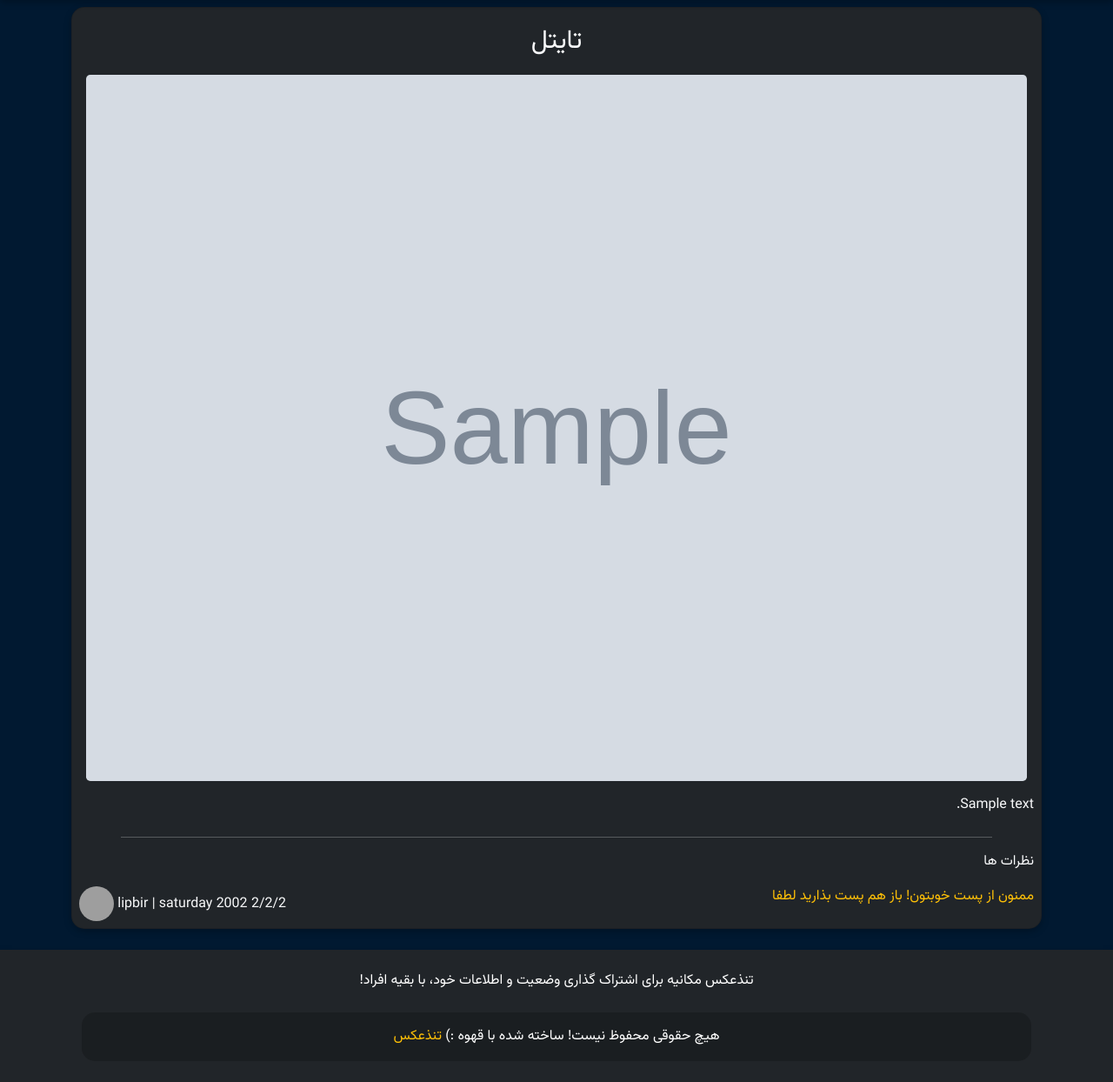
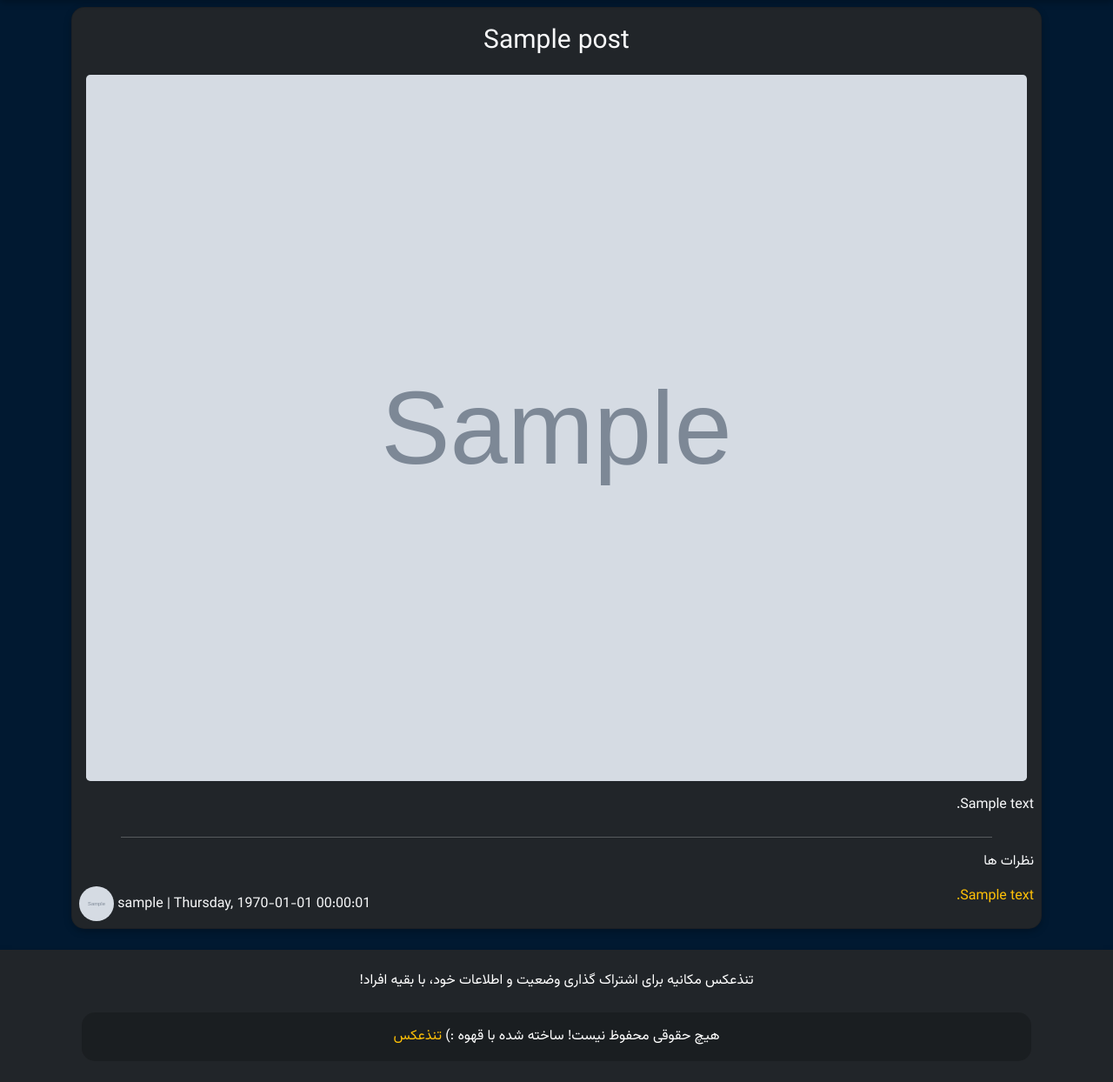
Before and after one commit to bigbardia/tanzax, a Flask app: page /posts/1 in a window 1280 px wide. Shown: the part 56-1300 px from the top of the page at 87% size. Run offline with Flask 2, Linux system fonts and the light colour scheme; tables that the repository leaves empty hold one stand-in row (values such as "Sample post"); grey boxes marked "Sample" are stand-in pictures; some libraries are stand-ins or nearby versions; grey boxes are pictures that could not be loaded.

Commit message:
added comment

```diff
--- a/templates/post.html
+++ b/templates/post.html
@@ -16,7 +16,7 @@
             <div class="card my-4 bg-dark post-col p-2">
 
                 <p class="text-light my-2 text-center post-view-title">
-                    تایتل
+                    {{post.title}}
                 </p>
 
                 {% if post.file_url %}
@@ -35,23 +35,23 @@
                     نظرات ها
                 </p>
 
-
+                {% for comment in post.comments %}
                 <div class="row">
                     <div class="col-8">
                         <p class="text-warning">
-                            ممنون از پست خوبتون! باز هم پست بذارید لطفا
+                            {{comment.text}}
                         </p>
                     </div>
 
                     <div class="col-4" style="direction: ltr;">
-                        <img src="/media/default.jpeg" alt="" class="rounded-circle user-image">
+                        <img src="{{comment.commenter.image_url}}" alt="" class="rounded-circle user-image">
 
-                        <span class="post-info"><a href="" class="text-light"> lipbir</a></span> <span class="text-light">|</span> <!-- Put author and url here -->
-                        <span class="post-info text-light">saturday 2002 2/2/2</span> <!-- Put date here -->
+                        <span class="post-info"><a href="{{comment.commenter.get_profile_url}}" class="text-light"> {{comment.commenter.username}}</a></span> <span class="text-light">|</span> <!-- Put author and url here -->
+                        <span class="post-info text-light">{{to_datetime(comment.timestamp)}}</span>
 
                     </div>
                 </div>
-
+                {% endfor %}
 
 
             </div>
```
Also changed, not shown: templates/test.html (deleted, +0 -19 lines).
